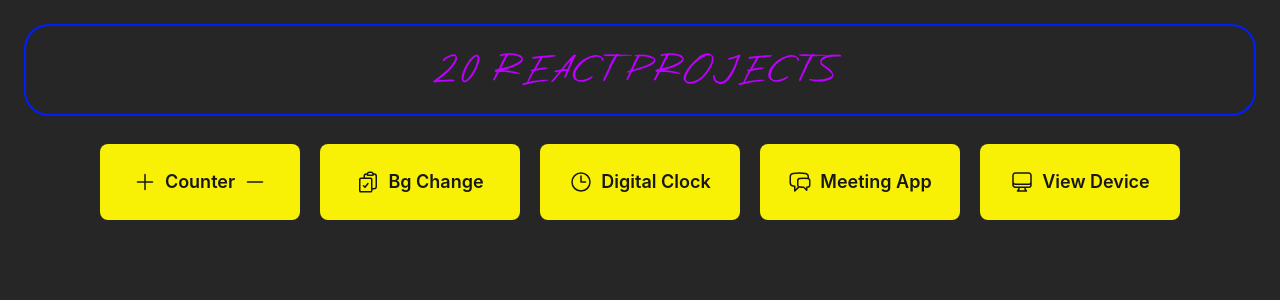
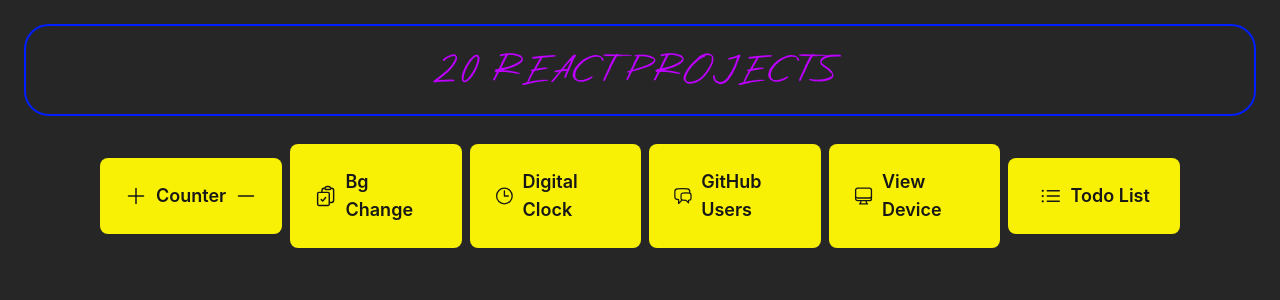
Before and after one commit to MawiDev/mini-project-react-js, a React (Create React App) app: page / in a window 1280 px wide. Shown: the top 300 px of the page. Built offline with nearby package versions, Linux system fonts and the light colour scheme.

Commit message:
Mini project 5# : Github users fetch data

```diff
--- a/src/App.js
+++ b/src/App.js
@@ -4,23 +4,23 @@ import BgChange from './components/BgChange';
 import Home from './pages/home';
 import { Route, Routes } from 'react-router-dom';
 import DigitalClock from './components/DigitalClock';
-import Meeting from './components/Meeting';
+import GitHubUsers from './components/GitHubUsers';
 import Viewport from './components/Viewport';
+import TodoList from './components/TodoList'
 
 function App() {
   return (
-    <div className="App">
-      <header className="App-header">
+    <>
         <Routes>
           <Route path='/' element={<Home/>}/>
           <Route path='/counter' element={<Counter/>}/>
           <Route path='/bgchange' element={<BgChange/>}/>
           <Route path='/digitalclock' element={<DigitalClock/>}/>
-          <Route path='/meeting' element={<Meeting/>}/>
+          <Route path='/githubusers' element={<GitHubUsers/>}/>
           <Route path='/viewport' element={<Viewport/>}/>
+          <Route path='/todolist' element={<TodoList/>}/>
         </Routes>
-      </header>
-    </div>
+    </>
   );
 }
 
--- a/src/components/Meeting.jsx
+++ b/src/components/GitHubUsers.jsx
@@ -2,7 +2,7 @@ import { useState } from "react";
 import ReturnButton from "./ReturnButton";
 import { clients } from "../data/data";
 
-export default function Meeting() {
+export default function GitHubUsers() {
   const [client, setClient] = useState(clients);
 
   const removeItem = (id) => {
--- /dev/null
+++ b/src/components/TodoList.jsx
@@ -0,0 +1,10 @@
+import ReturnButton from "./ReturnButton";
+
+export default function TodoList () {
+    return(
+        <div className="bg-neutral-800 w-full h-screen overflow-hidden flex flex-col justify-center items-center">
+            <h1 style={{ color: '#bd00ff' }} className="text-5xl asher-punk font-extrabold uppercase text-white">Todo List</h1>
+            <ReturnButton/>
+        </div>
+    )
+}
--- a/src/data/data.js
+++ b/src/data/data.js
@@ -30,3 +30,66 @@ export const clients = [
         desc:'La fotografia è passiono e amore',
     }
 ]
+
+
+export const linkApp = [
+    {
+        name:'Counter',
+        toref:'/counter',
+        svg: (
+            <svg xmlns="http://www.w3.org/2000/svg" fill="none" viewBox="0 0 24 24" strokeWidth={1.5} stroke="currentColor" className="w-6 h-6">
+                <path strokeLinecap="round" strokeLinejoin="round" d="M12 4.5v15m7.5-7.5h-15" />
+            </svg>
+        ),
+        svg2: (
+            <svg xmlns="http://www.w3.org/2000/svg" fill="none" viewBox="0 0 24 24" strokeWidth={1.5} stroke="currentColor" className="w-6 h-6">
+                <path strokeLinecap="round" strokeLinejoin="round" d="M19.5 12h-15" />
+            </svg>
+        )
+    },
+    {
+        name:'Bg Change',
+        toref:'/bgchange',
+        svg: (
+            <svg xmlns="http://www.w3.org/2000/svg" fill="none" viewBox="0 0 24 24" strokeWidth={1.5} stroke="currentColor" className="w-6 h-6">
+                <path strokeLinecap="round" strokeLinejoin="round" d="M11.35 3.836c-.065.21-.1.433-.1.664 0 .414.336.75.75.75h4.5a.75.75 0 00.75-.75 2.25 2.25 0 00-.1-.664m-5.8 0A2.251 2.251 0 0113.5 2.25H15c1.012 0 1.867.668 2.15 1.586m-5.8 0c-.376.023-.75.05-1.124.08C9.095 4.01 8.25 4.973 8.25 6.108V8.25m8.9-4.414c.376.023.75.05 1.124.08 1.131.094 1.976 1.057 1.976 2.192V16.5A2.25 2.25 0 0118 18.75h-2.25m-7.5-10.5H4.875c-.621 0-1.125.504-1.125 1.125v11.25c0 .621.504 1.125 1.125 1.125h9.75c.621 0 1.125-.504 1.125-1.125V18.75m-7.5-10.5h6.375c.621 0 1.125.504 1.125 1.125v9.375m-8.25-3l1.5 1.5 3-3.75" />
+            </svg>
+        )
+    },
+    {
+        name:'Digital Clock',
+        toref:'/digitalclock',
+        svg: (
+            <svg xmlns="http://www.w3.org/2000/svg" fill="none" viewBox="0 0 24 24" strokeWidth={1.5} stroke="currentColor" className="w-6 h-6">
+                <path strokeLinecap="round" strokeLinejoin="round" d="M12 6v6h4.5m4.5 0a9 9 0 11-18 0 9 9 0 0118 0z" />
+            </svg>
+        )
+    },
+    {
+        name:'GitHub Users',
+        toref:'/githubusers',
+        svg: (
+            <svg xmlns="http://www.w3.org/2000/svg" fill="none" viewBox="0 0 24 24" strokeWidth={1.5} stroke="currentColor" className="w-6 h-6">
+                <path strokeLinecap="round" strokeLinejoin="round" d="M20.25 8.511c.884.284 1.5 1.128 1.5 2.097v4.286c0 1.136-.847 2.1-1.98 2.193-.34.027-.68.052-1.02.072v3.091l-3-3c-1.354 0-2.694-.055-4.02-.163a2.115 2.115 0 01-.825-.242m9.345-8.334a2.126 2.126 0 00-.476-.095 48.64 48.64 0 00-8.048 0c-1.131.094-1.976 1.057-1.976 2.192v4.286c0 .837.46 1.58 1.155 1.951m9.345-8.334V6.637c0-1.621-1.152-3.026-2.76-3.235A48.455 48.455 0 0011.25 3c-2.115 0-4.198.137-6.24.402-1.608.209-2.76 1.614-2.76 3.235v6.226c0 1.621 1.152 3.026 2.76 3.235.577.075 1.157.14 1.74.194V21l4.155-4.155" />
+            </svg>
+        )
+    },
+    {
+        name:'View Device',
+        toref:'/viewport',
+        svg: (
+            <svg xmlns="http://www.w3.org/2000/svg" fill="none" viewBox="0 0 24 24" strokeWidth={1.5} stroke="currentColor" className="w-6 h-6">
+                <path strokeLinecap="round" strokeLinejoin="round" d="M9 17.25v1.007a3 3 0 01-.879 2.122L7.5 21h9l-.621-.621A3 3 0 0115 18.257V17.25m6-12V15a2.25 2.25 0 01-2.25 2.25H5.25A2.25 2.25 0 013 15V5.25m18 0A2.25 2.25 0 0018.75 3H5.25A2.25 2.25 0 003 5.25m18 0V12a2.25 2.25 0 01-2.25 2.25H5.25A2.25 2.25 0 013 12V5.25" />
+            </svg>
+        )
+    },
+    {
+        name:'Todo List',
+        toref:'/todolist',
+        svg: (
+            <svg xmlns="http://www.w3.org/2000/svg" fill="none" viewBox="0 0 24 24" strokeWidth={1.5} stroke="currentColor" className="w-6 h-6">
+                <path strokeLinecap="round" strokeLinejoin="round" d="M8.25 6.75h12M8.25 12h12m-12 5.25h12M3.75 6.75h.007v.008H3.75V6.75zm.375 0a.375.375 0 11-.75 0 .375.375 0 01.75 0zM3.75 12h.007v.008H3.75V12zm.375 0a.375.375 0 11-.75 0 .375.375 0 01.75 0zm-.375 5.25h.007v.008H3.75v-.008zm.375 0a.375.375 0 11-.75 0 .375.375 0 01.75 0z" />
+            </svg>
+        )
+    }
+]
--- a/src/pages/home.jsx
+++ b/src/pages/home.jsx
@@ -1,57 +1,6 @@
 import { Link } from "react-router-dom"
+import { linkApp } from "../data/data"
 const Home = () => {
-    const linkApp = [
-        {
-            name:'Counter',
-            toref:'/counter',
-            svg: (
-                <svg xmlns="http://www.w3.org/2000/svg" fill="none" viewBox="0 0 24 24" strokeWidth={1.5} stroke="currentColor" className="w-6 h-6">
-                    <path strokeLinecap="round" strokeLinejoin="round" d="M12 4.5v15m7.5-7.5h-15" />
-                </svg>
-            ),
-            svg2: (
-                <svg xmlns="http://www.w3.org/2000/svg" fill="none" viewBox="0 0 24 24" strokeWidth={1.5} stroke="currentColor" className="w-6 h-6">
-                    <path strokeLinecap="round" strokeLinejoin="round" d="M19.5 12h-15" />
-                </svg>
-            )
-        },
-        {
-            name:'Bg Change',
-            toref:'/bgchange',
-            svg: (
-                <svg xmlns="http://www.w3.org/2000/svg" fill="none" viewBox="0 0 24 24" strokeWidth={1.5} stroke="currentColor" className="w-6 h-6">
-                    <path strokeLinecap="round" strokeLinejoin="round" d="M11.35 3.836c-.065.21-.1.433-.1.664 0 .414.336.75.75.75h4.5a.75.75 0 00.75-.75 2.25 2.25 0 00-.1-.664m-5.8 0A2.251 2.251 0 0113.5 2.25H15c1.012 0 1.867.668 2.15 1.586m-5.8 0c-.376.023-.75.05-1.124.08C9.095 4.01 8.25 4.973 8.25 6.108V8.25m8.9-4.414c.376.023.75.05 1.124.08 1.131.094 1.976 1.057 1.976 2.192V16.5A2.25 2.25 0 0118 18.75h-2.25m-7.5-10.5H4.875c-.621 0-1.125.504-1.125 1.125v11.25c0 .621.504 1.125 1.125 1.125h9.75c.621 0 1.125-.504 1.125-1.125V18.75m-7.5-10.5h6.375c.621 0 1.125.504 1.125 1.125v9.375m-8.25-3l1.5 1.5 3-3.75" />
-                </svg>
-            )
-        },
-        {
-            name:'Digital Clock',
-            toref:'/digitalclock',
-            svg: (
-                <svg xmlns="http://www.w3.org/2000/svg" fill="none" viewBox="0 0 24 24" strokeWidth={1.5} stroke="currentColor" className="w-6 h-6">
-                    <path strokeLinecap="round" strokeLinejoin="round" d="M12 6v6h4.5m4.5 0a9 9 0 11-18 0 9 9 0 0118 0z" />
-                </svg>
-            )
-        },
-        {
-            name:'Meeting App',
-            toref:'/meeting',
-            svg: (
-                <svg xmlns="http://www.w3.org/2000/svg" fill="none" viewBox="0 0 24 24" strokeWidth={1.5} stroke="currentColor" className="w-6 h-6">
-                    <path strokeLinecap="round" strokeLinejoin="round" d="M20.25 8.511c.884.284 1.5 1.128 1.5 2.097v4.286c0 1.136-.847 2.1-1.98 2.193-.34.027-.68.052-1.02.072v3.091l-3-3c-1.354 0-2.694-.055-4.02-.163a2.115 2.115 0 01-.825-.242m9.345-8.334a2.126 2.126 0 00-.476-.095 48.64 48.64 0 00-8.048 0c-1.131.094-1.976 1.057-1.976 2.192v4.286c0 .837.46 1.58 1.155 1.951m9.345-8.334V6.637c0-1.621-1.152-3.026-2.76-3.235A48.455 48.455 0 0011.25 3c-2.115 0-4.198.137-6.24.402-1.608.209-2.76 1.614-2.76 3.235v6.226c0 1.621 1.152 3.026 2.76 3.235.577.075 1.157.14 1.74.194V21l4.155-4.155" />
-                </svg>
-            )
-        },
-        {
-            name:'View Device',
-            toref:'/viewport',
-            svg: (
-                <svg xmlns="http://www.w3.org/2000/svg" fill="none" viewBox="0 0 24 24" strokeWidth={1.5} stroke="currentColor" className="w-6 h-6">
-                    <path strokeLinecap="round" strokeLinejoin="round" d="M9 17.25v1.007a3 3 0 01-.879 2.122L7.5 21h9l-.621-.621A3 3 0 0115 18.257V17.25m6-12V15a2.25 2.25 0 01-2.25 2.25H5.25A2.25 2.25 0 013 15V5.25m18 0A2.25 2.25 0 0018.75 3H5.25A2.25 2.25 0 003 5.25m18 0V12a2.25 2.25 0 01-2.25 2.25H5.25A2.25 2.25 0 013 12V5.25" />
-                </svg>
-            )
-        }
-    ]
     return(
         <>
             <div className="bg-neutral-800 w-full h-screen overflow-hidden">
```
